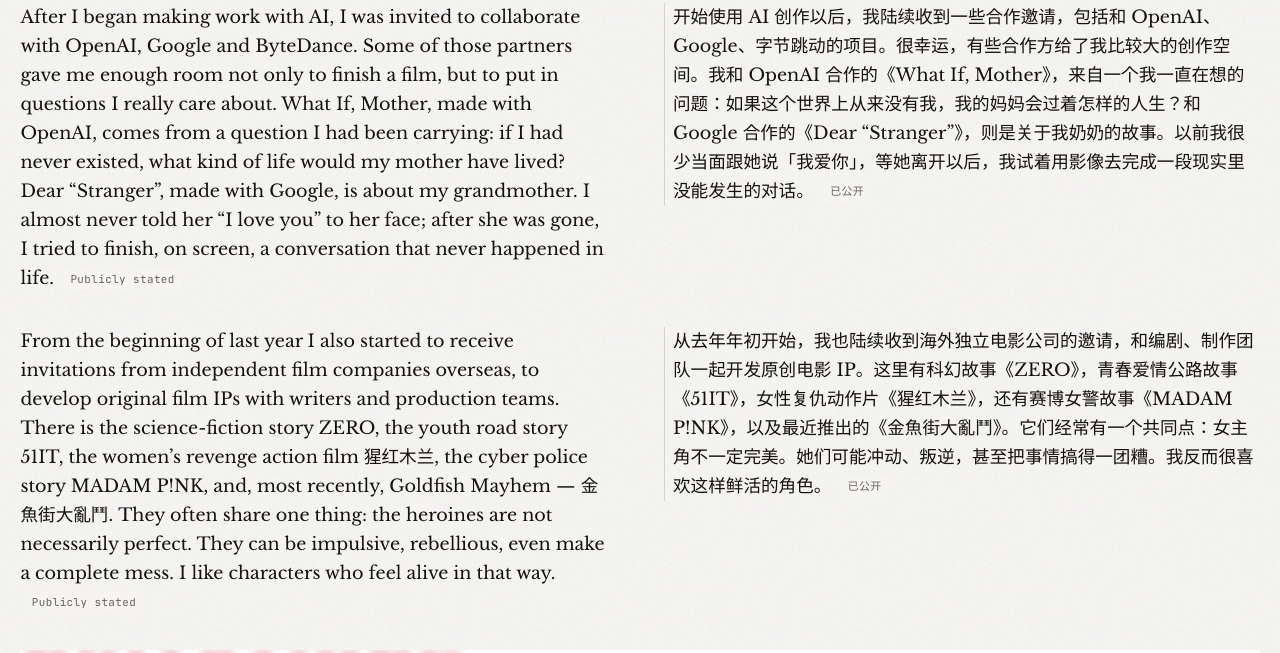
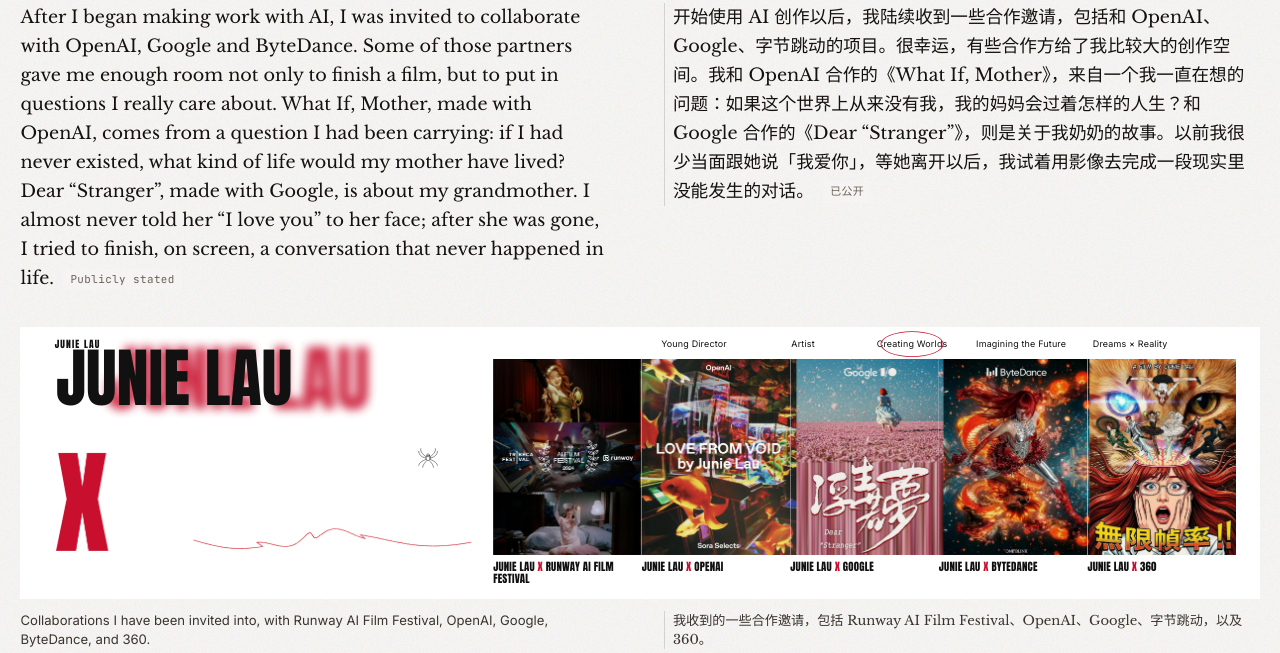
Before and after one commit to JunieLau/goldfish-mayhem-live, a plain HTML site: page index.html in a window 1280 px wide. Shown: the part 5754-6407 px from the top of the page. Drawn offline with nearby package versions, Linux system fonts and the light colour scheme.

Commit message:
Add collaboration plates and rename art direction to production design.
Co-authored-by: JUJU <JunieLau@users.noreply.github.com>

```diff
--- a/css/style.css
+++ b/css/style.css
@@ -1391,6 +1391,8 @@ html { scroll-padding-top: calc(var(--header) + 8px); }
 .timeline-cell.cell-2 .t-copy .t-cap { display: block; }
 /* Cell 1 caption is long; slightly smaller type so it is not clipped */
 .timeline-cell.cell-1 .t-copy .t-cap { font-size: 30px; line-height: 1.25; }
+/* "Production Design" is longer than the old short title; keep it on one line with the date */
+.timeline-cell.cell-1 .t-copy h3 { font-size: 58px; }
 /* Cell 3: long title wraps; date on its own line above the caption */
 .timeline-cell.cell-3 .t-copy h3 {
   display: block;
@@ -1426,7 +1428,7 @@ html { scroll-padding-top: calc(var(--header) + 8px); }
 /* 07 chapter quote */
 .plate-quote-row .plate-side-word {
   position: absolute;
-  top: 451px;
+  top: 591px;
   width: 770px;
   height: 154px;
   font-family: var(--display-plate);
@@ -1437,12 +1439,12 @@ html { scroll-padding-top: calc(var(--header) + 8px); }
   text-align: center;
 }
 .plate-quote-row .plate-side-word.left { left: 154px; }
-.plate-quote-row .plate-side-word.right { left: 4576px; }
+.plate-quote-row .plate-side-word.right { left: 4450px; width: 900px; }
 .plate-quote-row .quote-main {
   position: absolute;
   left: 1089px;
-  top: 390.5px;
-  width: 3322px;
+  top: 521px;
+  width: 3280px;
   text-align: center;
 }
 .plate-quote-row .plate-headline {
@@ -1548,6 +1550,100 @@ html { scroll-padding-top: calc(var(--header) + 8px); }
 }
 .invite-item .label em { font-style: normal; color: var(--red); }
 .invite-item .label .cyr { font-family: Inter, "Noto Sans", sans-serif; font-weight: 800; }
+
+/* JUNIE LAU X collaborations */
+.plate-collab { position: absolute; inset: 0; }
+.collab-ghost,
+.collab-name {
+  position: absolute;
+  left: 159.5px;
+  top: 81.7px;
+  margin: 0;
+  font-family: var(--display-plate);
+  font-size: 286px;
+  line-height: 1;
+  font-weight: 400;
+  white-space: nowrap;
+  letter-spacing: 0;
+  pointer-events: none;
+}
+.collab-ghost {
+  left: 380px;
+  top: 70px;
+  font-size: 320px;
+  color: var(--red);
+  filter: blur(22px);
+  opacity: 0.88;
+  z-index: 0;
+}
+.collab-name {
+  color: #111111;
+  z-index: 1;
+}
+.collab-x {
+  position: absolute;
+  left: 160.05px;
+  top: 559.35px;
+  width: 232.1px;
+  height: 435.05px;
+  z-index: 2;
+  pointer-events: none;
+}
+.collab-scribble {
+  position: absolute;
+  left: 764.5px;
+  top: 888.8px;
+  width: 1243.55px;
+  height: 101.2px;
+  z-index: 2;
+  pointer-events: none;
+}
+.collab-spider {
+  position: absolute;
+  left: 1764.4px;
+  top: 524.15px;
+  width: 94.6px;
+  height: 108.9px;
+  z-index: 2;
+  pointer-events: none;
+}
+.collab-grid { position: absolute; inset: 0; display: block; margin: 0; }
+.collab-item {
+  position: absolute;
+  top: 142.45px;
+  width: 659.45px;
+}
+.collab-item:nth-child(1) { left: 2100.45px; }
+.collab-item:nth-child(2) { left: 2759.9px; }
+.collab-item:nth-child(3) { left: 3419.35px; }
+.collab-item:nth-child(4) { left: 4078.8px; }
+.collab-item:nth-child(5) { left: 4738.25px; }
+.collab-item .fig {
+  width: 659.45px;
+  height: 869.55px;
+  margin: 0;
+}
+.plate[data-kind="collaborations"] .collab-item .fig img {
+  width: 100%;
+  height: 100%;
+  object-fit: contain;
+  object-position: center center;
+  background: #fff;
+}
+.collab-item .label {
+  position: absolute;
+  left: 0;
+  top: 897px;
+  width: 659.45px;
+  margin: 0;
+  font-family: Anton, Inter, "Noto Sans SC", sans-serif;
+  font-weight: 400;
+  font-size: 48px;
+  line-height: 1.05;
+  letter-spacing: 0.02em;
+  color: #111111;
+}
+.collab-item .label em { font-style: normal; color: var(--red); }
 
 /* 13 title */
 .plate[data-kind="title"] .plate-kicker {
@@ -1732,7 +1828,7 @@ html { scroll-padding-top: calc(var(--header) + 8px); }
 
 .statement-photos { position: absolute; inset: 0; display: block; }
 .statement-photos .fig { position: absolute; }
-/* default trio, photos on the right (Chinese culture as a root) */
+/* default trio, photos on the right (intangible cultural heritage as a root) */
 .plate-statement:not(.photos-left) .statement-photos.trio .fig:nth-child(1) {
   left: 2735.3px; top: 143px; width: 884.9px; height: 497.8px;
 }
--- a/js/app.js
+++ b/js/app.js
@@ -348,7 +348,22 @@
         <div class="plate-kicker-line">${esc(p.kickerLine || "Invitations from film companies")}</div>
         <div class="invite-grid">${items}</div>
       </div>`;
+    } else if (kind === "collaborations") {
+      const items = (p.partners || [])
+        .map(
+          (it, i) => `<article class="collab-item">${plateFig(it, idx + "-c" + i)}<div class="label">JUNIE LAU <em>X</em> ${esc(it.partner)}</div></article>`
+        )
+        .join("");
+      body = `<div class="plate-collab">
+        <div class="collab-ghost" aria-hidden="true">JUNIE LAU</div>
+        <div class="collab-name">JUNIE LAU</div>
+        <img class="collab-x" src="assets/deco/collab-x.png" alt="">
+        <img class="collab-scribble" src="assets/deco/collab-scribble.png" alt="">
+        <img class="collab-spider" src="assets/deco/spider.svg" alt="">
+        <div class="collab-grid">${items}</div>
+      </div>`;
     } else if (kind === "title") {
+
       const trailer = p.trailer || {};
       const keyArt = p.keyArt || (p.photos && p.photos[1]) || null;
       const trailerHtml = trailer.id
--- a/js/content.js
+++ b/js/content.js
@@ -218,7 +218,7 @@ window.GM = {
         },
         {
           type: "para",
-          en: "In 2018, during my master’s at University of the Arts London, I started working with early artificial intelligence, virtual reality, mixed reality, and interactive art. In 2020, during the pandemic, I returned to China. I had few industry contacts then, and becoming a director overnight was not realistic, so I chose a job close to directing: art direction. On set I worked with carpenters, prop makers, gaffers and cinematographers, and learned how to make an idea physically real.",
+          en: "In 2018, during my master’s at University of the Arts London, I started working with early artificial intelligence, virtual reality, mixed reality, and interactive art. In 2020, during the pandemic, I returned to China. I had few industry contacts then, and becoming a director overnight was not realistic, so I chose a job close to directing: production design. On set I worked with carpenters, prop makers, gaffers and cinematographers, and learned how to make an idea physically real.",
           zh: "2018 年，我在伦敦艺术大学读硕士，开始接触早期的人工智能、虚拟现实、混合现实，还有交互艺术。2020 年疫情期间，我回到中国。那时候没有什么行业人脉，想直接当导演不太现实，所以我选择了一个离导演很近的工作：美术指导。在片场，我跟木工、道具师、灯光师、摄影师一起工作，学习怎么把一个想法真正做出来。",
           source: "public"
         },
@@ -242,12 +242,12 @@ window.GM = {
                   ]
                 },
                 {
-                  title: "Art direction",
+                  title: "Production Design",
                   date: "2020.07",
                   caption: "Creating worlds with timber structures, metal frameworks, fibreglass, scenic painting, 3D printing, LED screens and physical props",
                   layout: "sets",
                   photos: [
-                    { src: "assets/plates/06-set-01.jpg", crop: { t: 4.63, b: 4.63 }, altEn: "A built street set, seen during art direction", altZh: "美术指导期间搭建的街道场景" },
+                    { src: "assets/plates/06-set-01.jpg", crop: { t: 4.63, b: 4.63 }, altEn: "A built street set, seen during production design", altZh: "美术指导期间搭建的街道场景" },
                     { src: "assets/plates/06-set-02.jpg", crop: { l: 12.43, t: 34.653, r: 18.726, b: 30.208 }, altEn: "A studio floor with cameras, costumes and an LED wall", altZh: "有摄影机、服装和 LED 屏的棚内" },
                     { src: "assets/plates/06-art-direction.jpg", altEn: "A densely built floral and architectural set", altZh: "一座铺满花卉与建筑细节的场景" }
                   ]
@@ -281,7 +281,7 @@ window.GM = {
                   ]
                 }
               ],
-              capEn: "The path on one plate: a drawing from 1999, art direction in July 2020, making worlds with Disco Diffusion in February 2022, and The Court, the AI music video for Peter Gabriel, in May 2023.",
+              capEn: "The path on one plate: a drawing from 1999, production design in July 2020, making worlds with Disco Diffusion in February 2022, and The Court, the AI music video for Peter Gabriel, in May 2023.",
               capZh: "整条路径放在同一块版面上：1999 年的画，2020 年 7 月的美术指导，2022 年 2 月用 Disco Diffusion 创造世界，以及 2023 年 5 月为 Peter Gabriel 创作的 AI MV《The Court》。"
             }
           ]
@@ -303,7 +303,7 @@ window.GM = {
         },
         {
           type: "para",
-          en: "What really changed the direction of my career was an AI music video I made for Peter Gabriel in 2023. It won the global championship of Stability AI’s #DiffuseTogether competition. The work later received a silver award at an international AI film festival — in a later interview I said this was the Silver Award at the second Runway International AI Film Festival — and more people began to come to me for collaborations. Slowly I moved from art direction into directing.",
+          en: "What really changed the direction of my career was an AI music video I made for Peter Gabriel in 2023. It won the global championship of Stability AI’s #DiffuseTogether competition. The work later received a silver award at an international AI film festival — in a later interview I said this was the Silver Award at the second Runway International AI Film Festival — and more people began to come to me for collaborations. Slowly I moved from production design into directing.",
           zh: "真正改变我职业方向的，是 2023 年为音乐人 Peter Gabriel 创作的一支 AI MV。它获得了 Stability AI 举办的比赛全球冠军。后来作品又拿到了国际 AI Film Festival 的银奖；在后来的访谈里，我说明这是第二届 Runway 国际 AI 电影节的银奖。越来越多人开始找我合作，我也慢慢从美术指导走到了导演的位置。",
           source: "public"
         },
@@ -316,7 +316,6 @@ window.GM = {
               leftWord: "Creating Worlds",
               rightWord: "Imagining the Future",
               headline: "The best way to predict the future is to *create it.*",
-              chapter: "C H A P T E R   0 1",
               capEn: "A line I come back to: the best way to predict the future is to create it.",
               capZh: "我常回到的一句话：预测未来最好的方式，是创造它。"
             },
@@ -346,6 +345,24 @@ window.GM = {
           en: "After I began making work with AI, I was invited to collaborate with OpenAI, Google and ByteDance. Some of those partners gave me enough room not only to finish a film, but to put in questions I really care about. What If, Mother, made with OpenAI, comes from a question I had been carrying: if I had never existed, what kind of life would my mother have lived? Dear “Stranger”, made with Google, is about my grandmother. I almost never told her “I love you” to her face; after she was gone, I tried to finish, on screen, a conversation that never happened in life.",
           zh: "开始使用 AI 创作以后，我陆续收到一些合作邀请，包括和 OpenAI、Google、字节跳动的项目。很幸运，有些合作方给了我比较大的创作空间。我和 OpenAI 合作的《What If, Mother》，来自一个我一直在想的问题：如果这个世界上从来没有我，我的妈妈会过着怎样的人生？和 Google 合作的《Dear “Stranger”》，则是关于我奶奶的故事。以前我很少当面跟她说「我爱你」，等她离开以后，我试着用影像去完成一段现实里没能发生的对话。",
           source: "public"
+        },
+        {
+          type: "plates",
+          items: [
+            {
+              kind: "collaborations",
+              highlight: "worlds",
+              partners: [
+                { src: "assets/plates/09-runway.jpg", altEn: "Poster from the Runway AI Film Festival, with Junie Lau", altZh: "Runway AI Film Festival 海报，Junie Lau 作品", partner: "RUNWAY AI FILM FESTIVAL" },
+                { src: "assets/plates/09-openai.jpg", altEn: "Poster for Love from Void, a collaboration with OpenAI", altZh: "《Love from Void》海报，与 OpenAI 的合作", partner: "OPENAI" },
+                { src: "assets/plates/09-google.jpg", altEn: "Poster for Dear “Stranger”, a collaboration with Google", altZh: "《Dear “Stranger”》海报，与 Google 的合作", partner: "GOOGLE" },
+                { src: "assets/plates/09-bytedance.jpg", altEn: "A collaboration poster with ByteDance: a red-haired figure in fire", altZh: "与字节跳动合作的海报：火焰中的红发人物", partner: "BYTEDANCE" },
+                { src: "assets/plates/09-360.jpg", altEn: "Poster for 无限帧率, a collaboration with 360", altZh: "《无限帧率》海报，与 360 的合作", partner: "360" }
+              ],
+              capEn: "Collaborations I have been invited into, with Runway AI Film Festival, OpenAI, Google, ByteDance, and 360.",
+              capZh: "我收到的一些合作邀请，包括 Runway AI Film Festival、OpenAI、Google、字节跳动，以及 360。"
+            }
+          ]
         },
         {
           type: "para",
@@ -622,13 +639,6 @@ window.GM = {
               source: "interview"
             }
           ]
-        },
-        {
-          type: "callout",
-          kind: "editorial",
-          en: "On Xiaohongshu, in a public reply on episode two, I already mixed the forms 「BOBO、风水妹、细细粒」.",
-          zh: "我在小红书第二集的公开回复里，已经混用过「BOBO、风水妹、细细粒」这种写法。",
-          source: "xhs"
         },
         {
           type: "details",
@@ -1047,7 +1057,7 @@ window.GM = {
               blocks: [
                 {
                   type: "para",
-                  en: "Because I spent years as an art director, I care a great deal about whether a place feels lived in. Goldfish Street had to carry street life, Lingnan culture, and the story at the same time: a fish-ball stand, a feng shui stall, a paper-offering shop, a dessert shop, a wishing tree, dai pai dong. The Luma board above is the official world-building and character-design board I can point to today. Earlier character and environment references live in the Moodboard section.",
+                  en: "Because I spent years as a production designer, I care a great deal about whether a place feels lived in. Goldfish Street had to carry street life, Lingnan culture, and the story at the same time: a fish-ball stand, a feng shui stall, a paper-offering shop, a dessert shop, a wishing tree, dai pai dong. The Luma board above is the official world-building and character-design board I can point to today. Earlier character and environment references live in the Moodboard section.",
                   zh: "因为我做过很多年美术指导，我很在意一个地方看起来是否像有人真正生活过。金鱼街需要同时装下市井生活、岭南文化和故事本身：鱼蛋档、风水摊、纸扎店、糖水铺、许愿树、大排档。今天我能够指给大家看的正式世界观与角色设计看板，是上面的 Luma 看板。更早的角色与场景参考，在情绪板那一步。",
                   source: "interview"
                 },
```
Also changed, not shown: assets/deco/collab-scribble.png (added), assets/deco/collab-x.png (added), assets/plates/09-360.jpg (added), assets/plates/09-bytedance.jpg (added), assets/plates/09-google.jpg (added), assets/plates/09-openai.jpg (added), assets/plates/09-runway.jpg (added).
